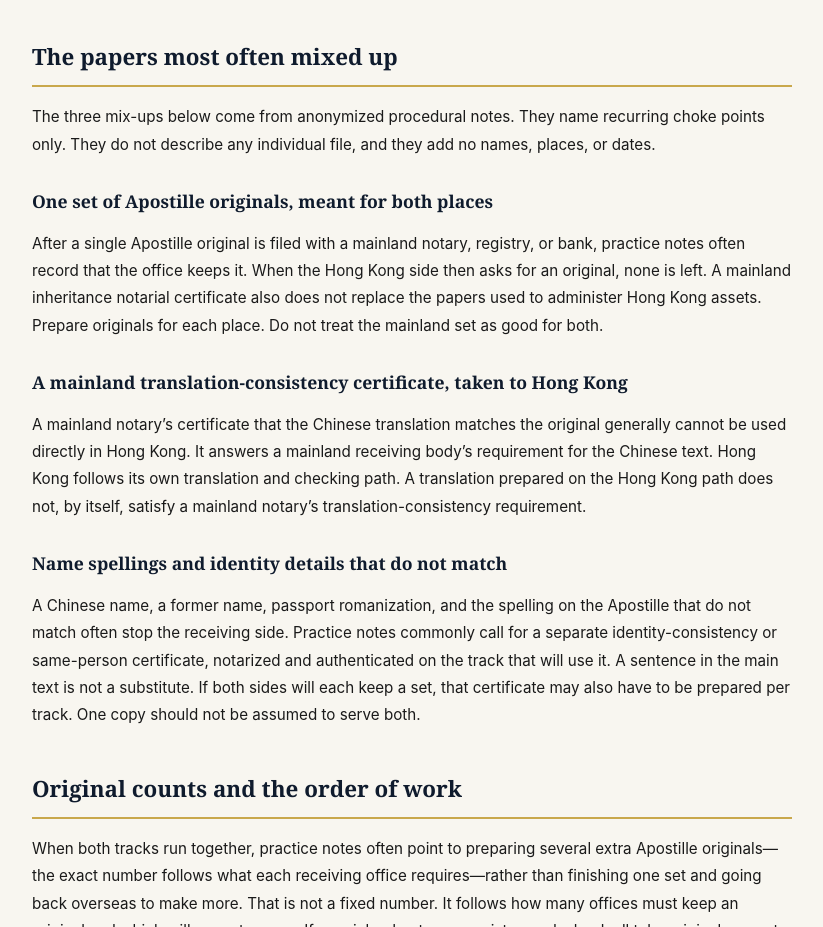
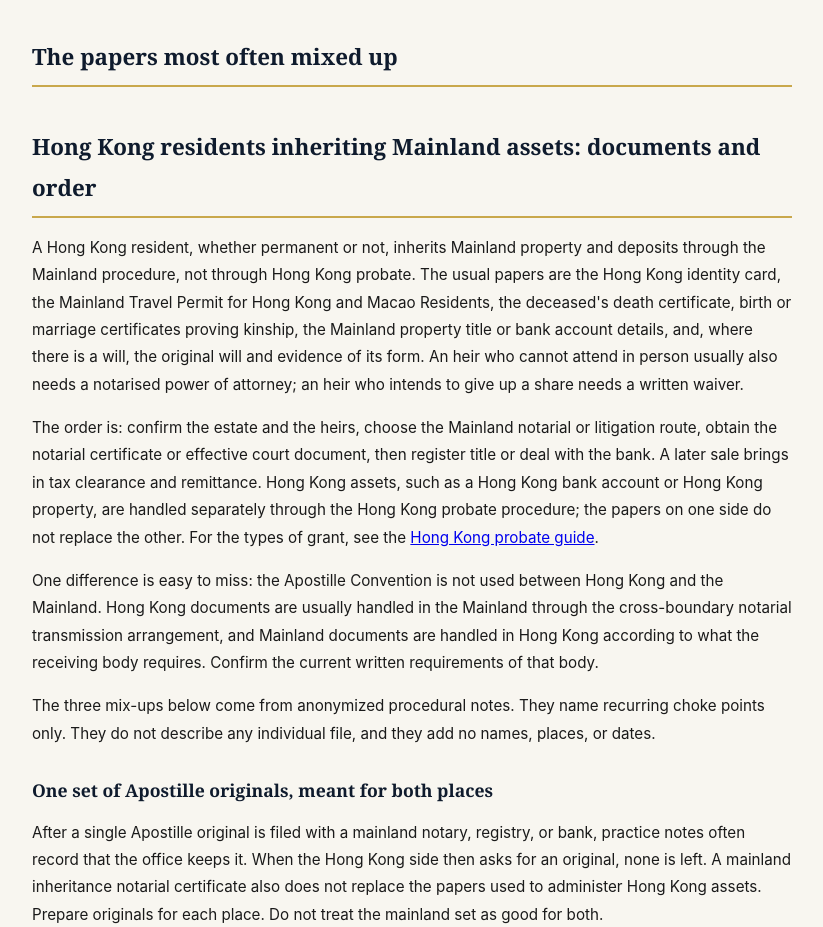
Before and after one commit to kingkoojia/zhaohaiying, a plain HTML site: page en-article-hk-mainland-estate-split.html in a window 1280 px wide. Shown: the part 3349-4276 px from the top of the page, without its empty margins (228-1051 px from the left). Drawn offline with Linux system fonts and the light colour scheme.

Commit message:
feat(seo): add Hong Kong resident to Mainland inheritance materials section

```diff
--- a/en-article-hk-mainland-estate-split.html
+++ b/en-article-hk-mainland-estate-split.html
@@ -227,6 +227,10 @@ body{padding-bottom:60px}
 </div>
 
 <h2>The papers most often mixed up</h2>
+<h2>Hong Kong residents inheriting Mainland assets: documents and order</h2>
+<p>A Hong Kong resident, whether permanent or not, inherits Mainland property and deposits through the Mainland procedure, not through Hong Kong probate. The usual papers are the Hong Kong identity card, the Mainland Travel Permit for Hong Kong and Macao Residents, the deceased's death certificate, birth or marriage certificates proving kinship, the Mainland property title or bank account details, and, where there is a will, the original will and evidence of its form. An heir who cannot attend in person usually also needs a notarised power of attorney; an heir who intends to give up a share needs a written waiver.</p>
+<p>The order is: confirm the estate and the heirs, choose the Mainland notarial or litigation route, obtain the notarial certificate or effective court document, then register title or deal with the bank. A later sale brings in tax clearance and remittance. Hong Kong assets, such as a Hong Kong bank account or Hong Kong property, are handled separately through the Hong Kong probate procedure; the papers on one side do not replace the other. For the types of grant, see the <a href="en-article-hk-probate-guide.html">Hong Kong probate guide</a>.</p>
+<p>One difference is easy to miss: the Apostille Convention is not used between Hong Kong and the Mainland. Hong Kong documents are usually handled in the Mainland through the cross-boundary notarial transmission arrangement, and Mainland documents are handled in Hong Kong according to what the receiving body requires. Confirm the current written requirements of that body.</p>
 <p>The three mix-ups below come from anonymized procedural notes. They name recurring choke points only. They do not describe any individual file, and they add no names, places, or dates.</p>
 <h3>One set of Apostille originals, meant for both places</h3>
 <p>After a single Apostille original is filed with a mainland notary, registry, or bank, practice notes often record that the office keeps it. When the Hong Kong side then asks for an original, none is left. A mainland inheritance notarial certificate also does not replace the papers used to administer Hong Kong assets. Prepare originals for each place. Do not treat the mainland set as good for both.</p>
```
Also changed, not shown: article-hk-mainland-estate-split.html (+4 -0 lines).
